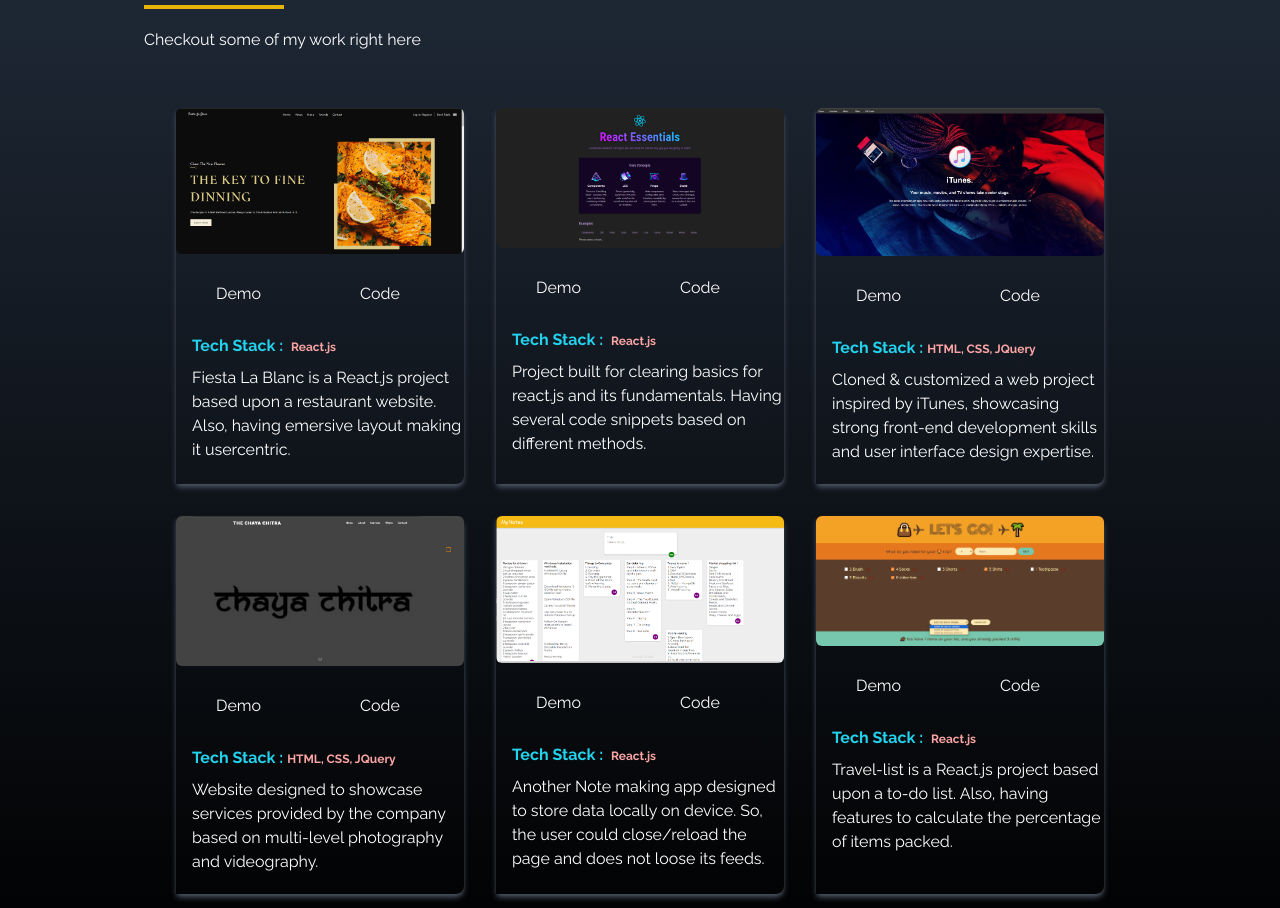
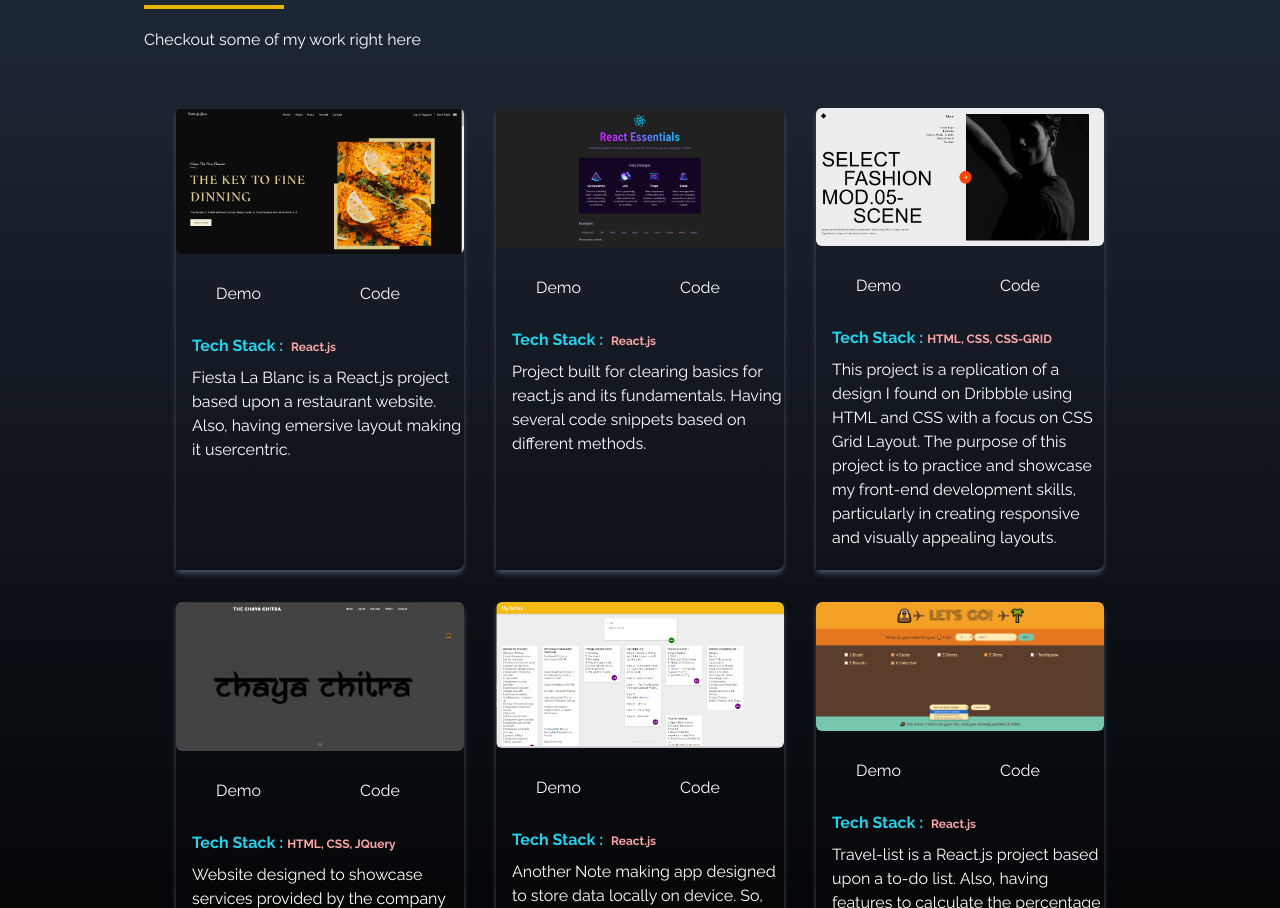
Before and after one commit to Vargos98/personal-portfolio, a React (Create React App) app: page / in a window 1280 px wide. Shown: the part 852-1760 px from the top of the page. Built offline with nearby package versions, Linux system fonts and the light colour scheme.

Commit message:
Added a new project

```diff
--- a/src/components/Portfolio.jsx
+++ b/src/components/Portfolio.jsx
@@ -6,6 +6,7 @@ import ItunesClone from '../assets/portfolio/ItunesClone.png';
 import TheChayaChitra from '../assets/portfolio/TheChayaChitra.png';
 import reactEssentials from '../assets/portfolio/React-Essentials.png';
 import travelList from '../assets/portfolio/Travel-list.png';
+import fashion from '../assets/portfolio/fashion-profile.png';
 
 const Portfolio = () => {
 
@@ -52,14 +53,14 @@ const Portfolio = () => {
                     </div>
 
                     <div className='shadow-md shadow-gray-600 rounded-r-lg duration-200 hover:scale-110'>
-                        <img src={ItunesClone} alt="" className='rounded-md duration-200 hover:scale-105' />
+                        <img src={fashion} alt="" className='rounded-md duration-200 hover:scale-105' />
                         <div className='flex items-center justify-center'>
-                            <a href="https://itunes-clone.vercel.app/" className='w-1/2 px-6 py-3 m-4 duration-200 hover:scale-105'>Demo</a>
-                            <a href="https://github.com/Vargos98/Itunes-clone" className='w-1/2 px-6 py-3 m-4 duration-200 hover:scale-105'>Code</a>
+                            <a href="https://dribble-fashion-week.vercel.app/" className='w-1/2 px-6 py-3 m-4 duration-200 hover:scale-105'>Demo</a>
+                            <a href="https://github.com/Vargos98/profile-page/tree/main" className='w-1/2 px-6 py-3 m-4 duration-200 hover:scale-105'>Code</a>
                         </div>
-                        <p className='text-md bold inline ml-4 mt-5 mb-5 font-bold text-cyan-400'>Tech Stack :<span className=' text-xs mt-2 text-red-300 ml-1 '>HTML, CSS, JQuery</span> </p>
+                        <p className='text-md bold inline ml-4 mt-5 mb-5 font-bold text-cyan-400'>Tech Stack :<span className=' text-xs mt-2 text-red-300 ml-1 '>HTML, CSS, CSS-GRID</span> </p>
 
-                        <p className='mt-2 mb-5 ml-4 flex items-start fs-2 '> Cloned & customized a web project inspired by iTunes, showcasing strong front-end development skills and user interface design expertise.</p>
+                        <p className='mt-2 mb-5 ml-4 flex items-start fs-2 '> This project is a replication of a design I found on Dribbble using HTML and CSS with a focus on CSS Grid Layout. The purpose of this project is to practice and showcase my front-end development skills, particularly in creating responsive and visually appealing layouts.</p>
 
                     </div>
 
```
Also changed, not shown: src/assets/portfolio/fashion-profile.png (added).
